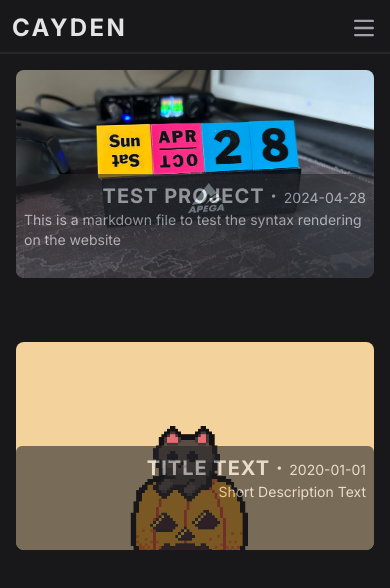
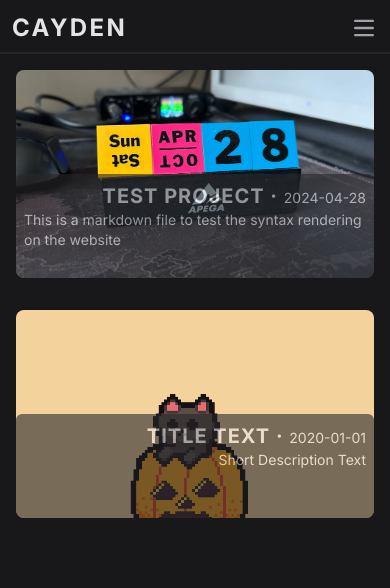
Before and after one commit to ClearlyRubix/Portfolio, a Next.js app: page /projects in a window 390 px wide. Shown: the top 588 px of the page. Built offline with nearby package versions, Linux system fonts and the light colour scheme.

Commit message:
mobile styling for project lists

```diff
--- a/src/app/components/sections/projects/FeaturedProjectsSection.tsx
+++ b/src/app/components/sections/projects/FeaturedProjectsSection.tsx
@@ -40,7 +40,7 @@ const FeaturedProjectsSection = () => {
             {/* Projects */}
             <div>
                 {featuredProjects.length > 0 ? (
-                    <div className="flex flex-col md:flex-row items-stretch flex-wrap gap-y-16 gap-x-16 justify-center p-4">
+                    <div className="flex flex-col md:flex-row items-stretch flex-wrap gap-y-8 md:gap-y-16 gap-x-16 justify-center p-4">
                         {featuredProjects.map((project) => (
                             <div key={project.id}>
                                 <ProjectItem
--- a/src/app/projects/page.tsx
+++ b/src/app/projects/page.tsx
@@ -14,7 +14,7 @@ export default function Projects() {
     return (
         <main className="w-full">
             {allProjectData.length > 0 ?
-            <div className="flex flex-col md:flex-row items-stretch flex-wrap gap-y-16 gap-x-16 justify-center p-4">
+            <div className="flex flex-col md:flex-row items-stretch flex-wrap gap-y-8 md:gap-y-16 gap-x-16 justify-center p-4">
                 {
                     allProjectData.map((project) => (
                         <div key={project.id}>
```
